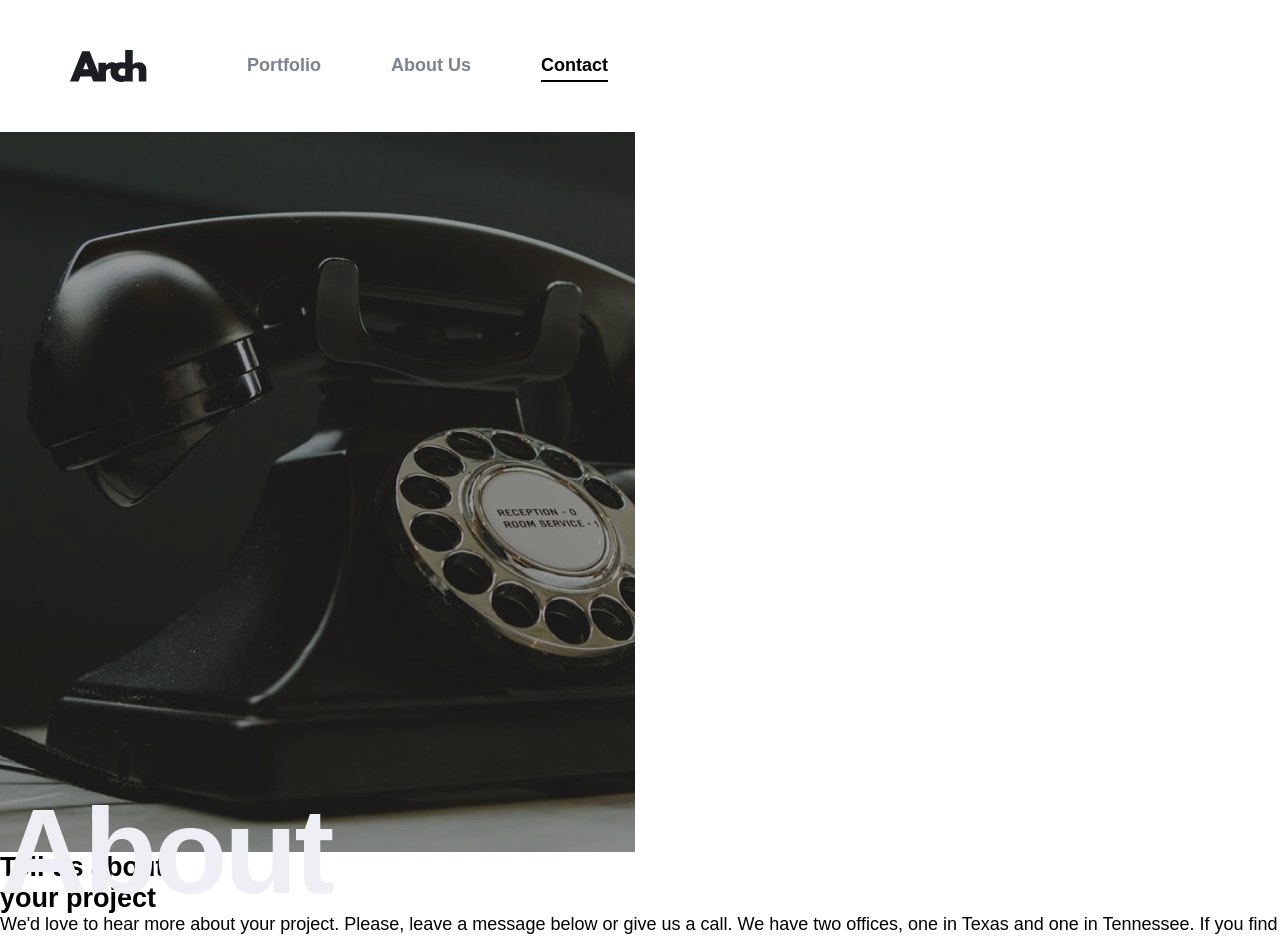
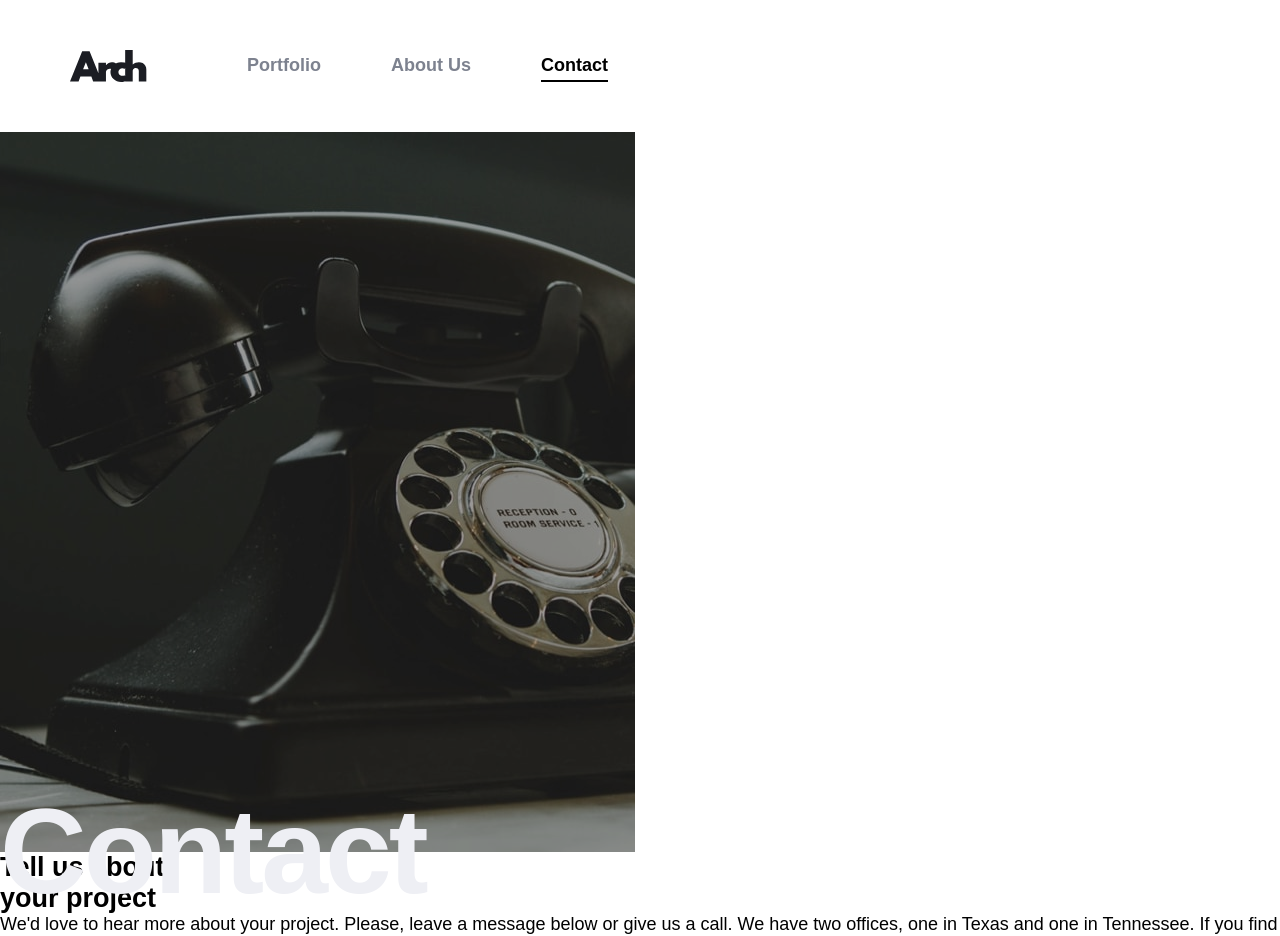
Before and after one commit to anetakasprzak/fm-arch-studio-multi-page-website, a Next.js app: page /contact in a window 1280 px wide. Shown: the top 936 px of the page. Built offline with nearby package versions, Linux system fonts and the light colour scheme.

Commit message:
fix heading text

```diff
--- a/app/(root)/contact/page.js
+++ b/app/(root)/contact/page.js
@@ -31,7 +31,7 @@ const ContactPage = () => {
         </ContactHeroImageWrapper>
 
         <HeroTextBox>
-          <ContactSpan>About</ContactSpan>
+          <ContactSpan>Contact</ContactSpan>
           <HeroHeading>
             Tell us about
             <br /> your project
```
